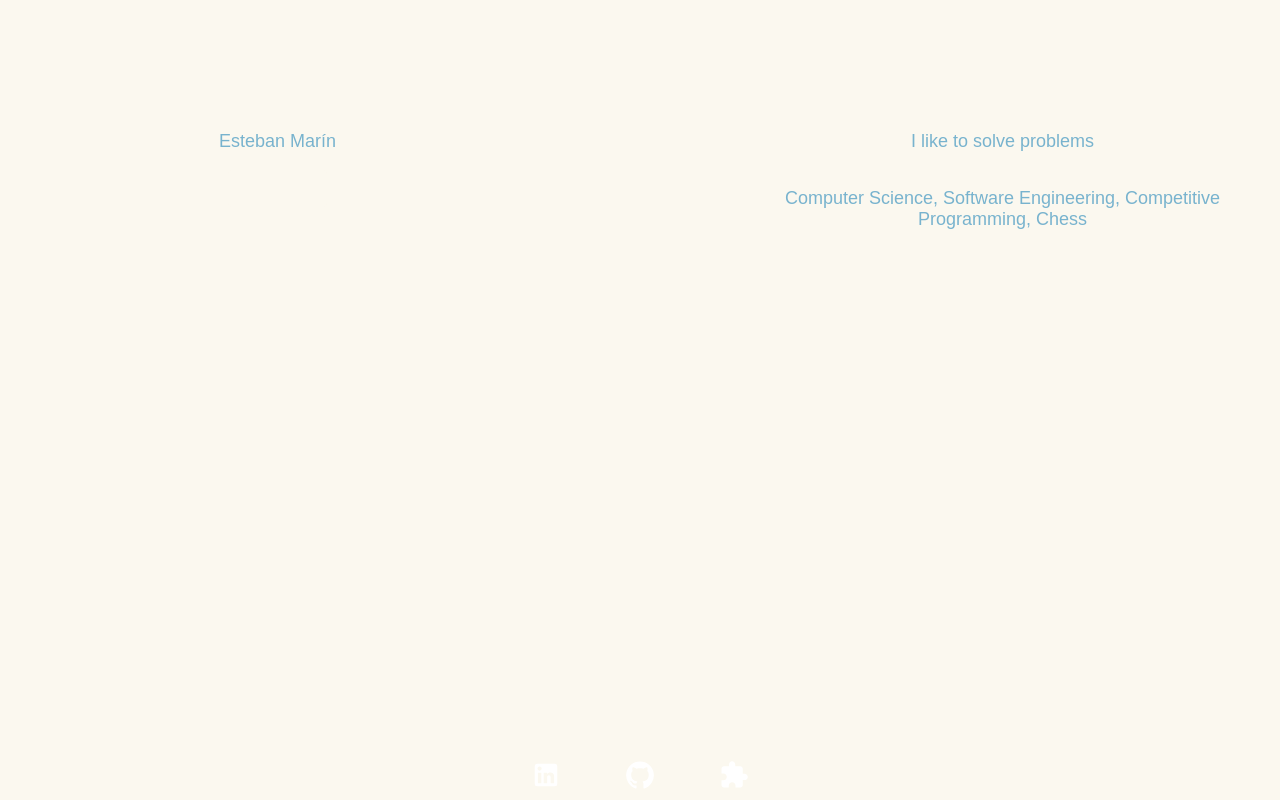
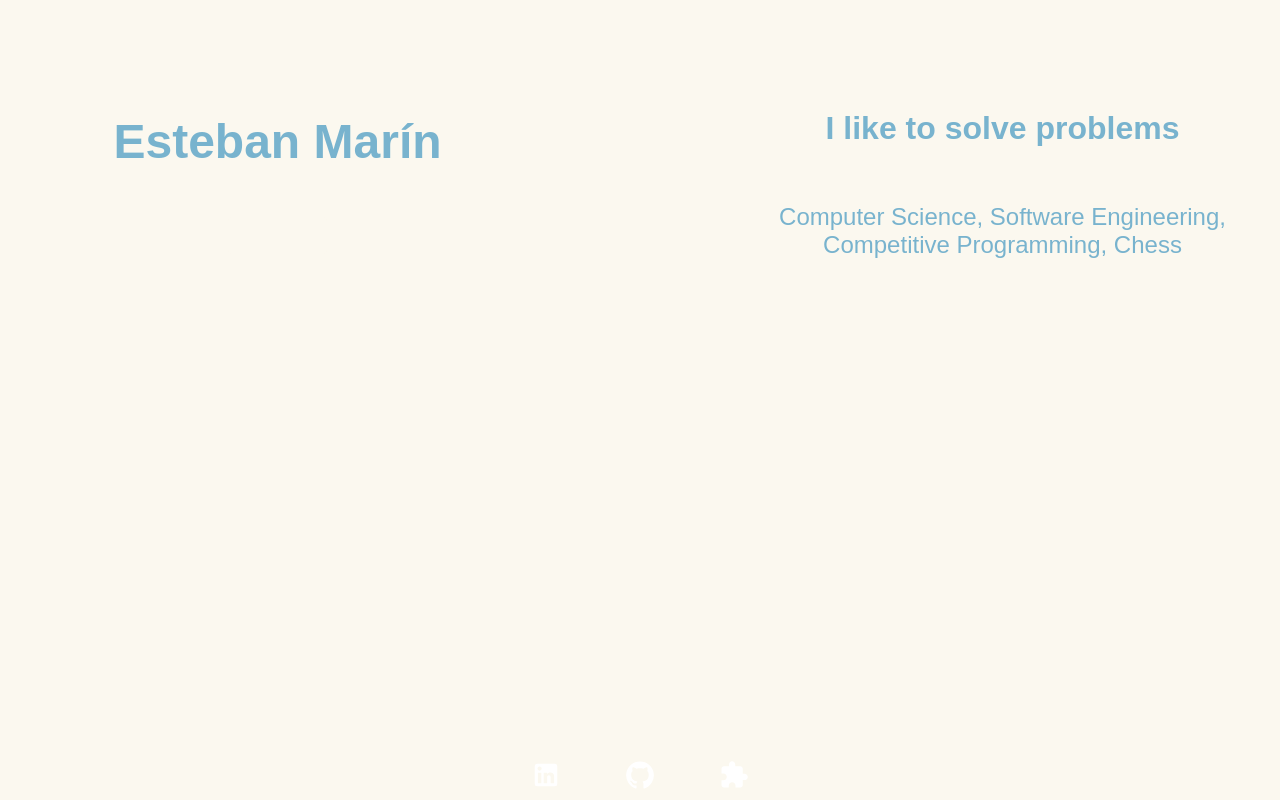
Before and after one commit to e-niram/e-niram.github.io, a React (Create React App) app: page / in a window 1280 px wide. Built offline with nearby package versions, Linux system fonts and the light colour scheme.

Commit message:
Refactor Typography component

```diff
--- a/src/components/Typography/Typography.tsx
+++ b/src/components/Typography/Typography.tsx
@@ -1,14 +1,16 @@
 import { TypographyProps } from "./Typography.types";
 import { Colors } from "../../foundations/Colors";
 import styled from "@emotion/styled";
+import { Weights } from "../../foundations/Fonts";
 
 export const Typography = ({
 	color,
 	children,
-	fontSize = "large",
+	size = "large",
+	weight,
 }: TypographyProps) => {
 	return (
-		<StyledTypography color={color} fontSize={fontSize}>
+		<StyledTypography color={color} size={size} weight={weight}>
 			{children}
 		</StyledTypography>
 	);
@@ -17,5 +19,6 @@ export const Typography = ({
 const StyledTypography = styled("p")<TypographyProps>`
 	color: ${(props) => Colors[props.color]};
 	font-family: sans-serif, Helvetica, arial;
-	font-size: ${(props) => props.fontSize};
+	font-size: ${(props) => props.size};
+	font-weight: ${(props) => Weights[props.weight ?? "regular"]};
 `;
--- a/src/components/Typography/Typography.types.ts
+++ b/src/components/Typography/Typography.types.ts
@@ -3,5 +3,6 @@ import { Color } from "../../foundations/Colors.types";
 export type TypographyProps = {
 	color: Color;
 	children: string;
-	fontSize?: "large" | "x-large" | "xx-large" | "xxx-large";
+	size?: "large" | "x-large" | "xx-large" | "xxx-large";
+	weight?: "regular" | "medium" | "semi-bold" | "bold" | "extra-bold" | "black";
 };
--- /dev/null
+++ b/src/foundations/Fonts.ts
@@ -0,0 +1,8 @@
+export const Weights = {
+	regular: 400,
+	medium: 500,
+	"semi-bold": 600,
+	bold: 700,
+	"extra-bold": 800,
+	black: 900,
+};
--- a/src/pages/Home-v2/Home.tsx
+++ b/src/pages/Home-v2/Home.tsx
@@ -8,12 +8,16 @@ export default function Home() {
 	return (
 		<div className="flexHorizontalContainer">
 			<div className="flexVerticalContainer">
-				<Typography color="secondary">Esteban Marín</Typography>
+				<Typography color="secondary" size="xxx-large" weight="extra-bold">
+					Esteban Marín
+				</Typography>
 				<Button>Let's work</Button>
 			</div>
 			<div className="anotherFlexVerticalContainer">
-				<Typography color="secondary">I like to solve problems</Typography>
-				<Typography color="secondary">
+				<Typography color="secondary" size="xx-large" weight="extra-bold">
+					I like to solve problems
+				</Typography>
+				<Typography color="secondary" size="x-large" weight="medium">
 					Computer Science, Software Engineering, Competitive Programming, Chess
 				</Typography>
 			</div>
```
